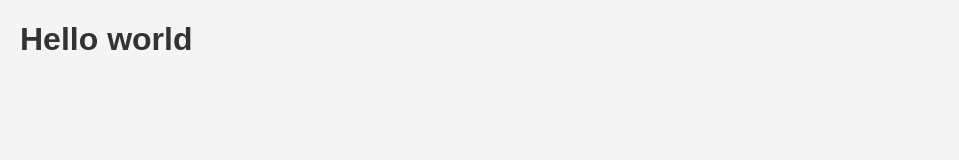
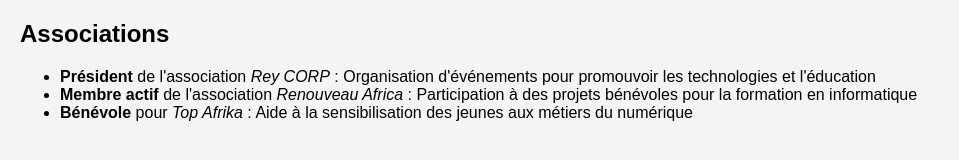
Before and after one commit to Reyan1083/mon-cv, a plain HTML site: page index.html in a window 1280 px wide. Shown: the whole page, without its empty margins (0-959 px from the left). Drawn offline with Linux system fonts and the light colour scheme.

Commit message:
mise en place de la section associations

```diff
--- a/index.html
+++ b/index.html
@@ -7,6 +7,12 @@
     <link rel="stylesheet" href="style.css">
 </head>
 <body>
-    <h1>Hello world</h1>
+    <h2>Associations</h2>
+    <ul>
+        <li><strong>Président</strong> de l'association <em>Rey CORP</em> : Organisation d'événements pour promouvoir les technologies et l'éducation</li>
+        <li><strong>Membre actif</strong> de l'association <em>Renouveau Africa</em> : Participation à des projets bénévoles pour la formation en informatique</li>
+        <li><strong>Bénévole</strong> pour <em>Top Afrika</em> : Aide à la sensibilisation des jeunes aux métiers du numérique</li>
+    </ul>
+
 </body>
 </html>
```
